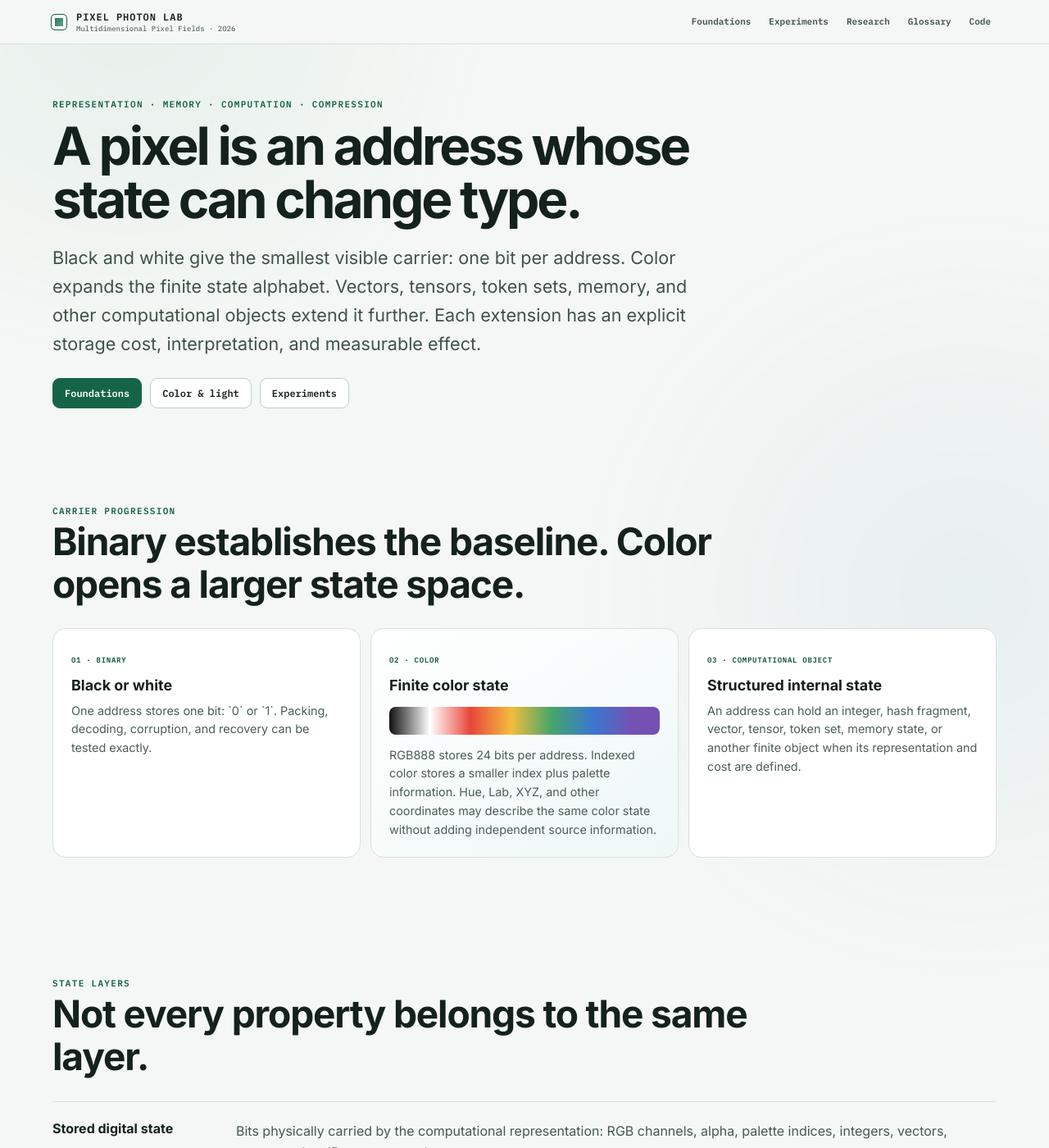
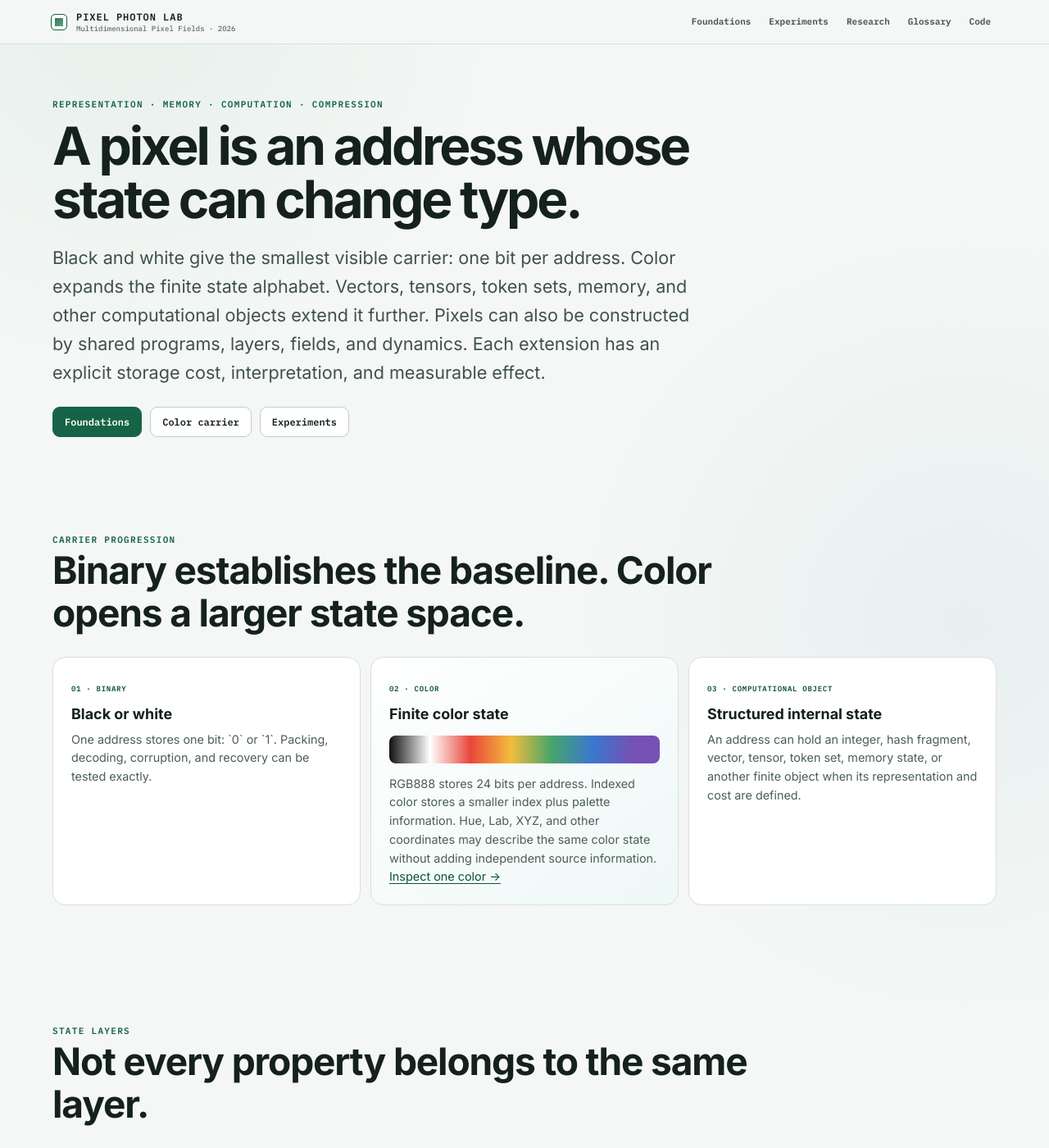
Before and after one commit to bitwikiorg/pixel-art-2026, a Jekyll site: the page built from index.html, in a window 1280 px wide and 1400 px high. Shown: the whole window at 82% size. Built offline with Jekyll 4.4.1, drawn with Linux system fonts in a browser that asks for light colours; some of the changed text lies outside the part shown.

Commit message:
Connect color and generative experiments to core progression

```diff
--- a/index.html
+++ b/index.html
@@ -1,20 +1,20 @@
 ---
 layout: default
 title: Pixel Photon Lab
-description: Computational pixels as finite spatial addresses whose stored state, derived measurements, physical context, and computational interpretation can be separated and tested.
+description: Computational pixels as finite spatial addresses whose stored state, derived measurements, physical context, generative process, and computational interpretation can be separated and tested.
 ---
 <section class="hero">
   <div class="eyebrow">Representation · memory · computation · compression</div>
   <h1>A pixel is an address whose state can change type.</h1>
-  <p class="hero-deck">Black and white give the smallest visible carrier: one bit per address. Color expands the finite state alphabet. Vectors, tensors, token sets, memory, and other computational objects extend it further. Each extension has an explicit storage cost, interpretation, and measurable effect.</p>
-  <div class="hero-actions"><a class="btn primary" href="{{ '/learn/' | relative_url }}">Foundations</a><a class="btn" href="{{ '/research/11-color-light-state/' | relative_url }}">Color & light</a><a class="btn" href="{{ '/experiment/' | relative_url }}">Experiments</a></div>
+  <p class="hero-deck">Black and white give the smallest visible carrier: one bit per address. Color expands the finite state alphabet. Vectors, tensors, token sets, memory, and other computational objects extend it further. Pixels can also be constructed by shared programs, layers, fields, and dynamics. Each extension has an explicit storage cost, interpretation, and measurable effect.</p>
+  <div class="hero-actions"><a class="btn primary" href="{{ '/learn/' | relative_url }}">Foundations</a><a class="btn" href="{{ '/experiment/color-carrier/' | relative_url }}">Color carrier</a><a class="btn" href="{{ '/experiment/' | relative_url }}">Experiments</a></div>
 </section>
 
 <section class="section">
   <div class="section-head"><div class="kicker">Carrier progression</div><h2>Binary establishes the baseline. Color opens a larger state space.</h2></div>
   <div class="progression">
     <article class="progression-card"><small>01 · BINARY</small><h3>Black or white</h3><p>One address stores one bit: `0` or `1`. Packing, decoding, corruption, and recovery can be tested exactly.</p></article>
-    <article class="progression-card color-stage"><small>02 · COLOR</small><h3>Finite color state</h3><div class="color-bar" aria-hidden="true"></div><p>RGB888 stores 24 bits per address. Indexed color stores a smaller index plus palette information. Hue, Lab, XYZ, and other coordinates may describe the same color state without adding independent source information.</p></article>
+    <article class="progression-card color-stage"><small>02 · COLOR</small><h3>Finite color state</h3><div class="color-bar" aria-hidden="true"></div><p>RGB888 stores 24 bits per address. Indexed color stores a smaller index plus palette information. Hue, Lab, XYZ, and other coordinates may describe the same color state without adding independent source information. <a href="{{ '/experiment/color-carrier/' | relative_url }}">Inspect one color →</a></p></article>
     <article class="progression-card"><small>03 · COMPUTATIONAL OBJECT</small><h3>Structured internal state</h3><p>An address can hold an integer, hash fragment, vector, tensor, token set, memory state, or another finite object when its representation and cost are defined.</p></article>
   </div>
 </section>
@@ -45,6 +45,7 @@
     <div class="concept-row"><div class="concept-key">ROBUSTNESS</div><div><h3>Redundancy can repair corruption.</h3><p>Error correction improves recovery by carrying additional coded state. The extra bits are part of the cost.</p></div></div>
     <div class="concept-row"><div class="concept-key">MEMORY</div><div><h3>Persistent state can support retrieval.</h3><p>Memory requires successful write, delay or interference, and later query—not merely hidden activation during one forward pass.</p></div></div>
     <div class="concept-row"><div class="concept-key">COMPUTATION</div><div><h3>Spatial relationships can participate causally.</h3><p>Neighborhoods, regions, direction, scale, and topology become useful only when controlled interventions show that those relationships affect the result.</p></div></div>
+    <div class="concept-row"><div class="concept-key">GENERATION</div><div><h3>Programs and fields can construct pixels.</h3><p>Seeds, symmetry, cellular rules, vector fields, shaders, palettes, layers, and time can generate a raster from smaller persistent state plus a shared decoder. <a href="{{ '/research/12-generative-pixel-engineering/' | relative_url }}">Generative pixel engineering →</a></p></div></div>
     <div class="concept-row"><div class="concept-key">LEARNING</div><div><h3>Operators can be optimized from data.</h3><p>Learned fields are compared on held-out tasks with resource controls, repeated seeds, and baselines. More dimensions alone do not establish an advantage.</p></div></div>
     <div class="concept-row"><div class="concept-key">COMPRESSION</div><div><h3>Useful structure can reduce total description cost.</h3><p>Carrier bits, codebooks, palettes, metadata, model parameters, hidden state, and interpreters must all be counted under a declared accounting rule.</p></div></div>
   </div>
```
